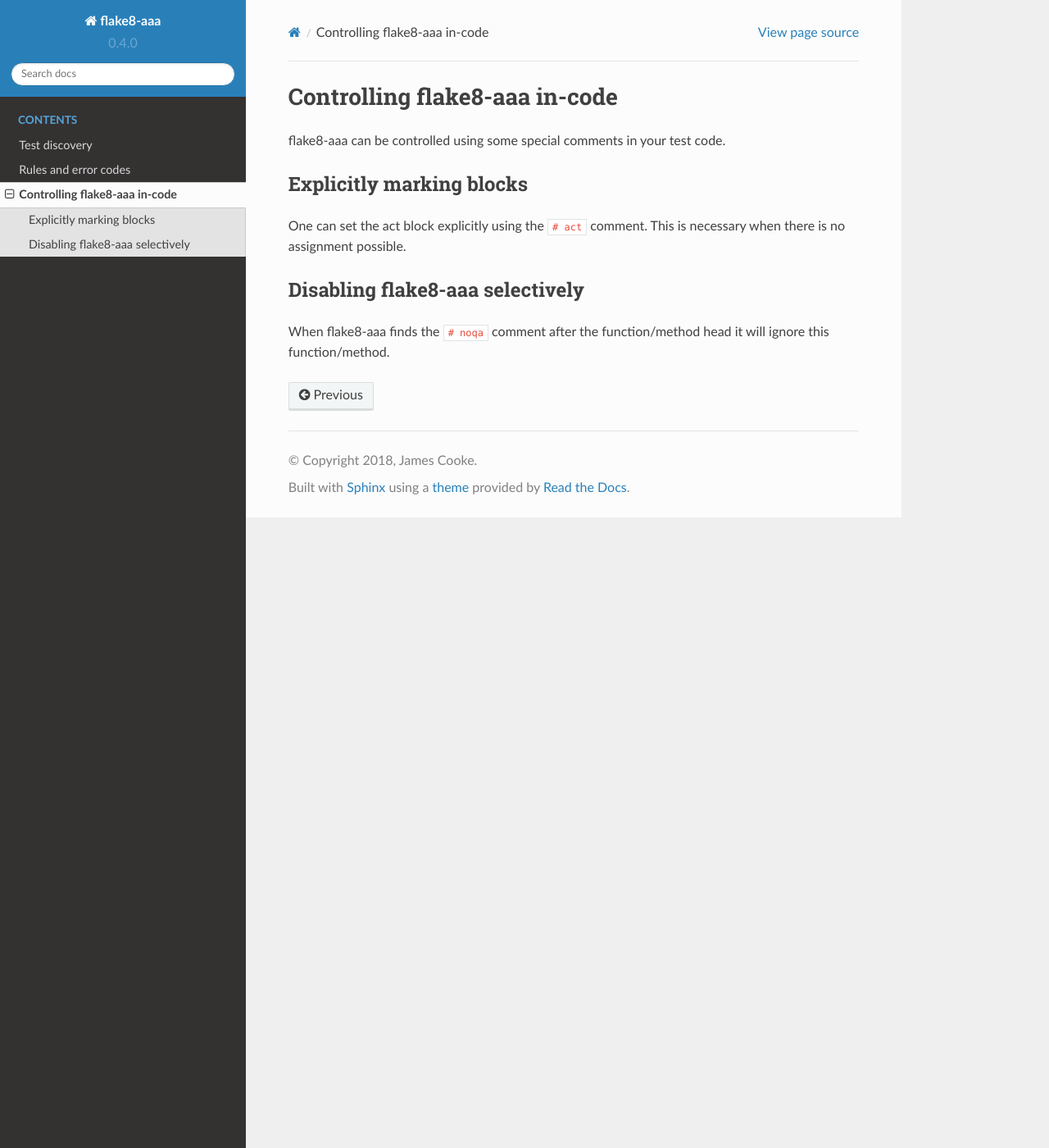
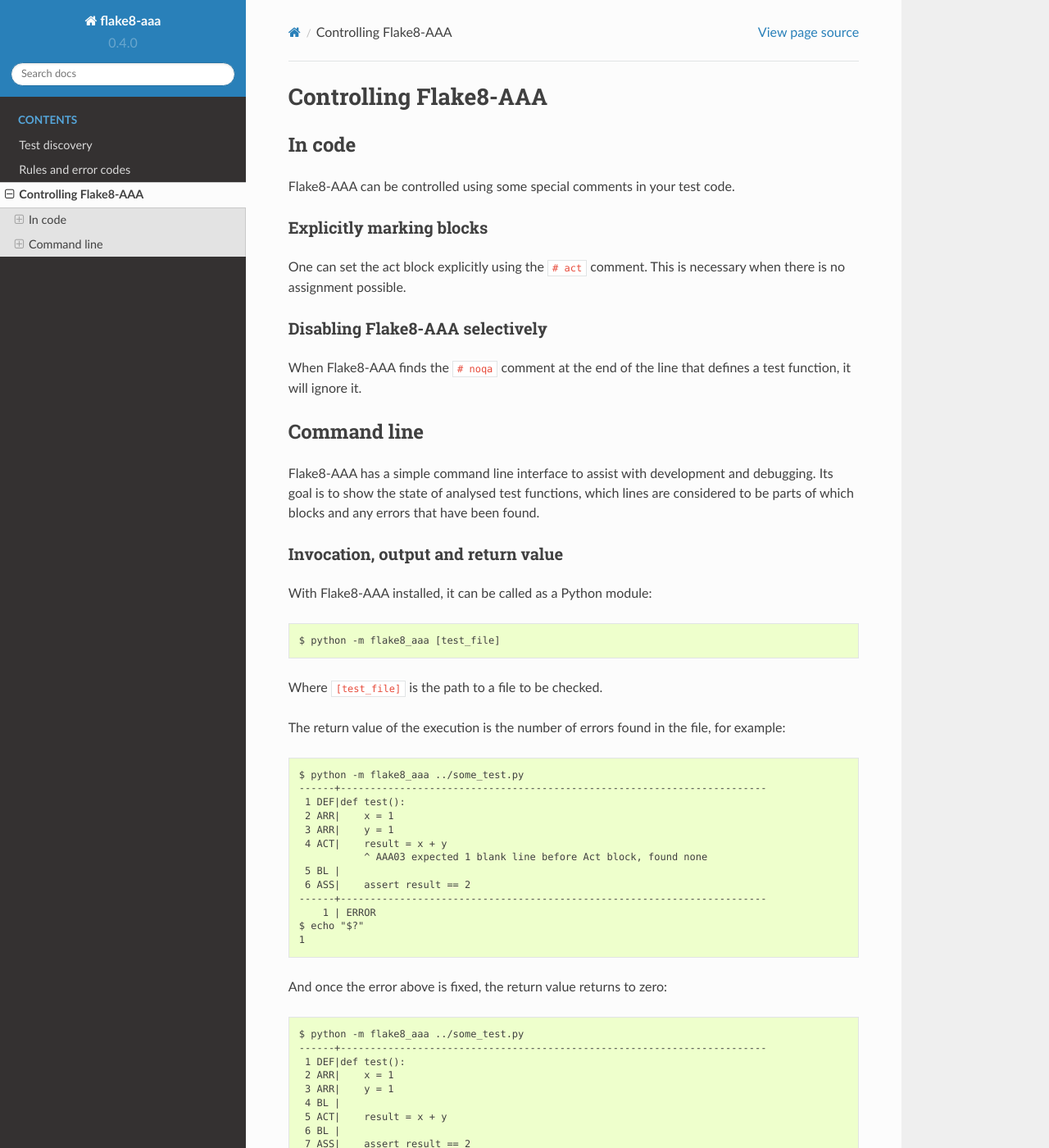
Before and after one commit to jamescooke/flake8-aaa, a Sphinx documentation site: the page built from docs/commands.rst, in a window 1280 px wide and 1400 px high. Shown: the whole window at 82% size. Built offline with Sphinx 7.4.7 and the Read the Docs theme 2.0.0, drawn with Linux system fonts in a browser that asks for light colours; some of the changed text lies outside the part shown.

Commit message:
Add command line interface to docs, update CHANGELOG

```diff
--- a/CHANGELOG.rst
+++ b/CHANGELOG.rst
@@ -18,6 +18,9 @@
 -----
 
 * Python 3.5 now supported.
+
+* Command line functionality now available to assist with development and
+  debugging.
 
 Removed
 -------
--- a/docs/commands.rst
+++ b/docs/commands.rst
@@ -1,18 +1,94 @@
-Controlling flake8-aaa in-code
-******************************
+Controlling Flake8-AAA
+======================
 
-flake8-aaa can be controlled using some special comments in
-your test code.
+In code
+-------
+
+Flake8-AAA can be controlled using some special comments in your test code.
 
 Explicitly marking blocks
-=========================
+.........................
 
-One can set the act block explicitly using the ``# act``
-comment. This is necessary when there is no assignment
-possible.
+One can set the act block explicitly using the ``# act`` comment. This is
+necessary when there is no assignment possible.
 
-Disabling flake8-aaa selectively
-================================
+Disabling Flake8-AAA selectively
+................................
 
-When flake8-aaa finds the ``# noqa`` comment after the
-function/method head it will ignore this function/method.
+When Flake8-AAA finds the ``# noqa`` comment at the end of the line that
+defines a test function, it will ignore it.
+
+Command line
+------------
+
+Flake8-AAA has a simple command line interface to assist with development and
+debugging. Its goal is to show the state of analysed test functions, which
+lines are considered to be parts of which blocks and any errors that have been
+found.
+
+Invocation, output and return value
+...................................
+
+With Flake8-AAA installed, it can be called as a Python module::
+
+    $ python -m flake8_aaa [test_file]
+
+Where ``[test_file]`` is the path to a file to be checked.
+
+The return value of the execution is the number of errors found in the file,
+for example::
+
+    $ python -m flake8_aaa ../some_test.py
+    ------+------------------------------------------------------------------------
+     1 DEF|def test():
+     2 ARR|    x = 1
+     3 ARR|    y = 1
+     4 ACT|    result = x + y
+               ^ AAA03 expected 1 blank line before Act block, found none
+     5 BL |
+     6 ASS|    assert result == 2
+    ------+------------------------------------------------------------------------
+        1 | ERROR
+    $ echo "$?"
+    1
+
+And once the error above is fixed, the return value returns to zero::
+
+    $ python -m flake8_aaa ../some_test.py
+    ------+------------------------------------------------------------------------
+     1 DEF|def test():
+     2 ARR|    x = 1
+     3 ARR|    y = 1
+     4 BL |
+     5 ACT|    result = x + y
+     6 BL |
+     7 ASS|    assert result == 2
+    ------+------------------------------------------------------------------------
+        0 | ERRORS
+    $ echo "$?"
+    0
+
+Line markers
+............
+
+Each test found in the passed file is displayed. Each line is annotated with
+its line number in the file and a marker to show how Flake8-AAA classified that
+line. Line markers are as follows:
+
+ACT
+    Line is part of the Act Block.
+
+ARR
+    Line is part of an Arrange Block.
+
+ASS
+    Line is part of the Assert Block.
+
+BL
+    Line is considered a blank line for layout purposes.
+
+DEF
+    Test function definition.
+
+???
+    Unprocessed line. Flake8-AAA has not categorised this line.
```
